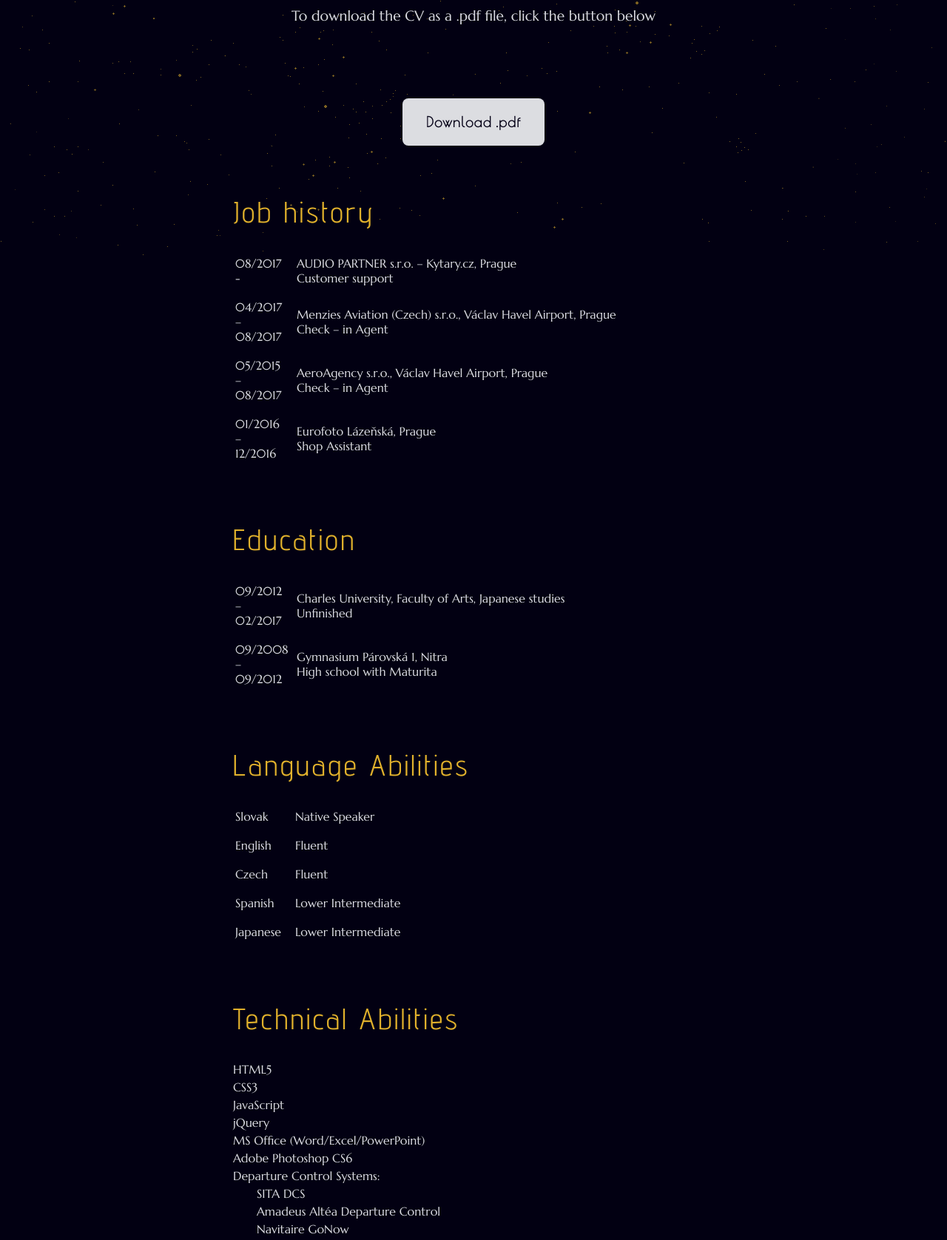
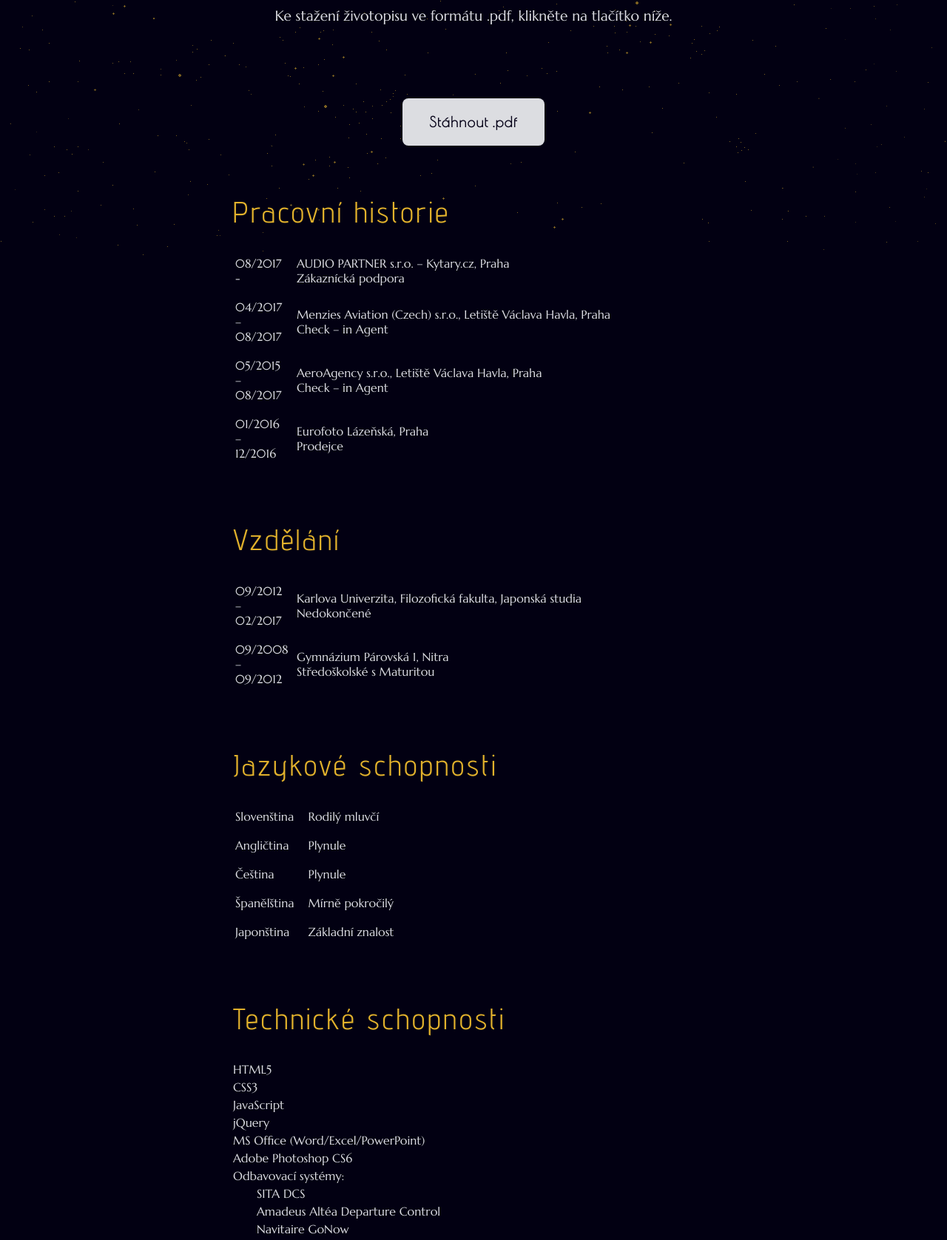
Before and after one commit to Viliammm/Landing-Page, a plain HTML site: page cv-website/cv-en.html in a window 1280 px wide. Shown: the part 712-2389 px from the top of the page at 74% size. Drawn offline with nearby package versions, Linux system fonts and the light colour scheme.

Commit message:
Update cv-en.html

```diff
--- a/cv-website/cv-en.html
+++ b/cv-website/cv-en.html
@@ -3,7 +3,7 @@
 	<head>
 		<meta charset="utf-8">
 		<meta name="viewport" content="width=device-width, initial-scale=1.0">
-		<title>Viliam's CV</title>
+		<title>Viliamův Životopis</title>
 		<link rel="icon" type="text/css" href="../images/favicon.ico">
 		<link rel="stylesheet" type="text/css" href="../css/style.css">
 		<link href="https://fonts.googleapis.com/css?family=Advent+Pro:100,400,600|Marcellus|Poiret+One&amp;subset=latin-ext" rel="stylesheet">
@@ -12,101 +12,100 @@
 	<body>
 		<div id="top" class="header">
 			<div class="lang">
-				<a href="cv-en.html" class="lang-on">en</a>
-				<a href="cv-cz.html">cz</a>
+				<a href="cv-en.html">en</a>
+				<a href="cv-cz.html" class="lang-on">cz</a>
 				<a href="cv-sk.html">sk</a>
 			</div>
 			<div class="nav">
-				<a href="../index.html" id="home">Home</a>
+				<a href="../index-cz.html" id="home">Domů</a>
 			</div>
 		</div>
 		<div class="background"></div>
 		<div class="cv container">
-			<h1>My CV</h1>
+			<h1>Můj Životopis</h1>
 			<div class="cv-head">
 				<h2>Viliam Kortiš</h2>
 				<h3>+420 775 886 254</h3>
 				<h3>vilko.kortis@gmail.com</h3>
 			</div>
 			<div>
-				<h4>To download the CV as a .pdf file, click the button below</h4>
-				<a href="../cv/ViliamKortis.pdf" download="cv/ViliamKortis.pdf"><button class="btn">Download .pdf</button></a>
+				<h4>Ke stažení životopisu ve formátu .pdf, klikněte na tlačítko níže.</h4>
+				<a href="../cv/ViliamKortis.pdf" download="cv/ViliamKortis.pdf"><button class="btn">Stáhnout .pdf</button></a>
 			</div>
 			<div class="cv-body">
 				<div>
-					<h2>Job history</h2>
+					<h2>Pracovní historie</h2>
 					<table>
 						<tbody>
 							<tr>
 								<td class="date">08/2017 - </td>
-								<td><a href="https://www.kytary.cz/"target="blank">AUDIO PARTNER s.r.o. – Kytary.cz</a>, Prague<br>
-								Customer support</td>
+								<td><a href="https://www.kytary.cz/" target="blank">AUDIO PARTNER s.r.o. – Kytary.cz</a>, Praha<br>
+								Zákaznícká podpora</td>
 							</tr>
 							<tr>
 								<td class="date">04/2017 – 08/2017</td>
-								<td><a href="http://www.menziesaviation.cz/" target="blank">Menzies Aviation (Czech) s.r.o.</a>, Václav Havel Airport, Prague<br>
+								<td><a href="http://www.menziesaviation.cz/" target="blank">Menzies Aviation (Czech) s.r.o.</a>, Letiště Václava Havla, Praha<br>
 								Check – in Agent</td>
 							</tr>
 							<tr>
-								<td class="date">05/2015 – 08/2017
-								</td>
-								<td><a href="http://www.aeroagency.cz/" target="blank">AeroAgency s.r.o.</a>, Václav Havel Airport, Prague<br>
+								<td class="date">05/2015 – 08/2017</td>
+								<td><a href="http://www.aeroagency.cz/" target="blank">AeroAgency s.r.o.</a>, Letiště Václava Havla, Praha<br>
 								Check – in Agent</td>
 							</tr>
 							<tr>
 								<td class="date">01/2016 – 12/2016</td>
-								<td><a href="http://www.eurofoto.cz/" target="blank">Eurofoto Lázeňská</a>, Prague<br>
-								Shop Assistant</td>
+								<td><a href="http://www.eurofoto.cz/" target="blank">Eurofoto Lázeňská</a>, Praha<br>
+								Prodejce</td>
 							</tr>
 						</tbody>
 					</table>
 				</div>
 				<div>
-					<h2>Education</h2>
+					<h2>Vzdělání</h2>
 					<table>
 						<tbody>
 							<tr>
 								<td class="date">09/2012 – 02/2017</td>
-								<td><a href="https://udlv.ff.cuni.cz/cs/udlv/japonska-studia/" target="blank">Charles University, Faculty of Arts, Japanese studies</a><br>
-								Unfinished</td>
+								<td><a href="https://udlv.ff.cuni.cz/cs/udlv/japonska-studia/" target="blank">Karlova Univerzita, Filozofická fakulta, Japonská studia<a/><br>
+								Nedokončené</td>
 							</tr>
 							<tr>
 								<td class="date">09/2008 – 09/2012</td>
-								<td><a href="https://www.gymparnr.edu.sk/" target="blank">Gymnasium Párovská 1, Nitra</a><br>
-								High school with Maturita</td>
+								<td><a href="https://www.gymparnr.edu.sk/" target="blank">Gymnázium Párovská 1, Nitra</a><br>
+								Středoškolské s Maturitou</td>
 							</tr>
 						</tbody>
 					</table>
 				</div>
 				<div>
-					<h2>Language Abilities</h2>
+					<h2>Jazykové schopnosti</h2>
 					<table>
 						<tbody>
 							<tr>
-								<td>Slovak</td>
-								<td>Native Speaker</td>
+								<td>Slovenština</td>
+								<td>Rodilý mluvčí</td>
 							</tr>
 							<tr>
-								<td>English</td>
-								<td>Fluent</td>
+								<td>Angličtina</td>
+								<td>Plynule</td>
 							</tr>
 							<tr>
-								<td>Czech</td>
-								<td>Fluent</td>
+								<td>Čeština</td>
+								<td>Plynule</td>
 							</tr>
 							<tr>
-								<td>Spanish</td>
-								<td>Lower Intermediate</td>
+								<td>Španělština</td>
+								<td>Mírně pokročilý</td>
 							</tr>
 							<tr>
-								<td>Japanese</td>
-								<td>Lower Intermediate</td>
+								<td>Japonština</td>
+								<td>Základní znalost</td>
 							</tr>
 						</tbody>
 					</table>
 				</div>
 				<div>
-					<h2>Technical Abilities</h2>
+					<h2>Technické schopnosti</h2>
 					<ul class="primary">
 						<li>HTML5</li>
 						<li>CSS3</li>
@@ -114,7 +113,7 @@
 						<li>jQuery</li>
 						<li>MS Office (Word/Excel/PowerPoint)</li>
 						<li>Adobe Photoshop CS6</li>
-						<li>Departure Control Systems:</li>
+						<li>Odbavovací systémy:</li>
 							<ul class="secondary">
 								<li>SITA DCS</li>
 								<li>Amadeus Altéa Departure Control</li>
@@ -123,8 +122,8 @@
 					</ul>
 				</div>
 				<div>
-					<h2>Drivers license</h2>
-					<p>Group B – vehicles under 3500 kg</p>
+					<h2>Řidičské oprávnění</h2>
+					<p>Skupina B – vozidla do 3500 kg</p>
 				</div>
 			</div>
 		</div>
@@ -132,7 +131,7 @@
 			<footer>
 				<a href="https://www.linkedin.com/in/viliam-kortis/" target="blank">LinkedIn</a>
 				<a href="https://github.com/Viliammm" target="blank">Github</a>
-				<a href="#">Back to Top</a>
+				<a href="#">Nahoru</a>
 				<p>© Copyright: Aladár Chrochtochvost 2019</p>
 			</footer>
 		</div>
```
